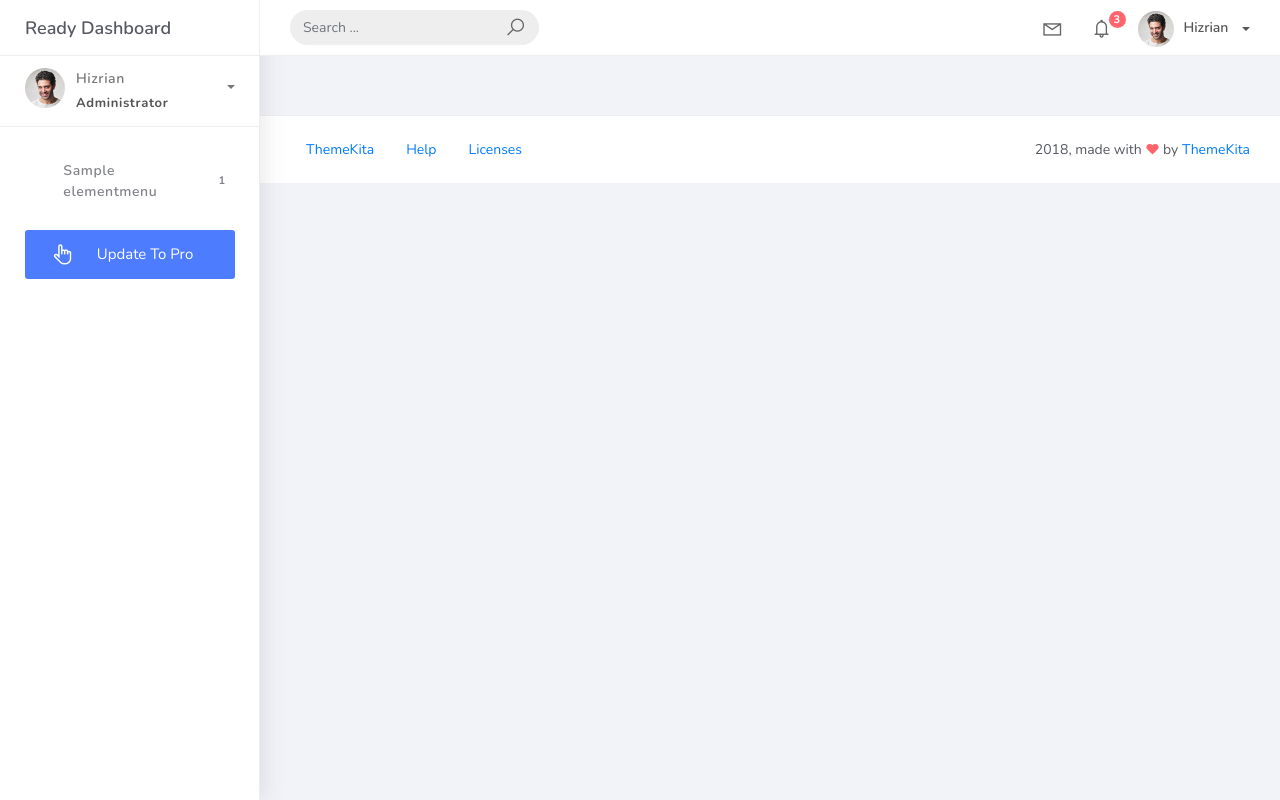
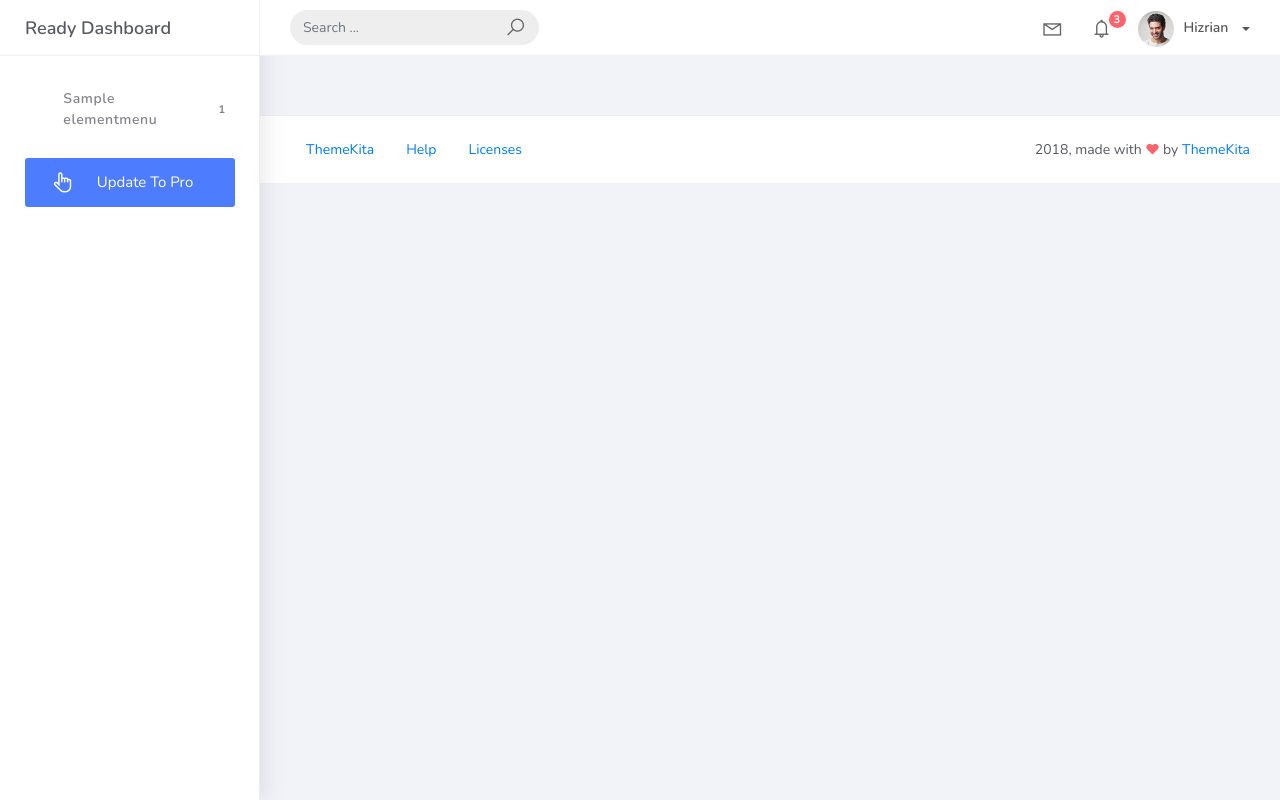
Before and after one commit to codeminder/Portal, a Django app: template portal/cashagenda/templates/cashagenda/base.html in a window 1280 px wide. Run offline with Django 4.2, Linux system fonts and the light colour scheme; the template is opened without the code that fills it: most values are stand-ins (such as "Sample title", 1, 10 or a date in 2020); some libraries are stand-ins or nearby versions.

Commit message:
via energy save

```diff
--- a/portal/cashagenda/templates/cashagenda/base.html
+++ b/portal/cashagenda/templates/cashagenda/base.html
@@ -77,7 +77,7 @@
                                  </a>
                                  <a href="#">
                                     <div class="notif-img">
-                                       <img src="{% static 'cashagenda/img/profile2.jpg" alt="Img Profile">
+                                       <img src="{% static 'cashagenda/img/profile2.jpg' %}" alt="Img Profile">
                                     </div>
                                     <div class="notif-content">
                                        <span class="block">
@@ -103,11 +103,11 @@
                         </ul>
                      </li>
                      <li class="nav-item dropdown">
-                        <a class="dropdown-toggle profile-pic" data-toggle="dropdown" href="#" aria-expanded="false"> <img src="{% static 'cashagenda/img/profile.jpg" alt="user-img" width="36" class="img-circle"><span >Hizrian</span></span> </a>
+                        <a class="dropdown-toggle profile-pic" data-toggle="dropdown" href="#" aria-expanded="false"> <img src="{% static 'cashagenda/img/profile.jpg' %}" alt="user-img" width="36" class="img-circle"><span >Hizrian</span></span> </a>
                         <ul class="dropdown-menu dropdown-user">
                            <li>
                               <div class="user-box">
-                                 <div class="u-img"><img src="{% static 'cashagenda/img/profile.jpg" alt="user"></div>
+                                 <div class="u-img"><img src="{% static 'cashagenda/img/profile.jpg' %}" alt="user"></div>
                                  <div class="u-text">
                                     <h4>Hizrian</h4>
                                     <p class="text-muted">hello@themekita.com</p>
@@ -132,9 +132,9 @@
          </div>
          <div class="sidebar">
             <div class="scrollbar-inner sidebar-wrapper">
-               <div class="user">
+               {% comment %} <div class="user">
                   <div class="photo">
-                     <img src="{% static 'cashagenda/img/profile.jpg">
+                     <img src="{% static 'cashagenda/img/profile.jpg' %}">
                   </div>
                   <div class="info">
                      <a class="" data-toggle="collapse" href="#collapseExample" aria-expanded="true">
@@ -165,7 +165,7 @@
                         </ul>
                      </div>
                   </div>
-               </div>
+               </div> {% endcomment %}
                <ul class="nav">
                     {% for elementmenu in menuelements %}
                     {% if elementmenu.is_active %}
--- a/portal/cashagenda/urls.py
+++ b/portal/cashagenda/urls.py
@@ -1,8 +1,9 @@
 from django.urls import path
-from .views import index, dasboard
+from .views import LoginUser, index, dasboard
 
 
 urlpatterns = [
     path("", dasboard, name = "dasboard_cashagenda"),
-    path("index.html", index, name = "home_cashagenda")
+    path("index.html", index, name = "home_cashagenda"),
+    path("login/", LoginUser.as_view(), name = "login_cashagenda")
 ]
--- a/portal/cashagenda/views.py
+++ b/portal/cashagenda/views.py
@@ -14,7 +14,7 @@ def dasboard(request):
 class LoginUser(DataMixin, LoginView):
 
     form_class = AuthenticationForm
-    tempLlate_name = 'cashagenda/login.html'
+    template_name = 'cashagenda/login.html'
 
     def get_context_data (self, *, object_list=None, **kwargs):
         context = super().get_context_data (**kwargs)
```
Also changed, not shown: portal/cashagenda/templates/cashagenda/login.html (+12 -0 lines).
